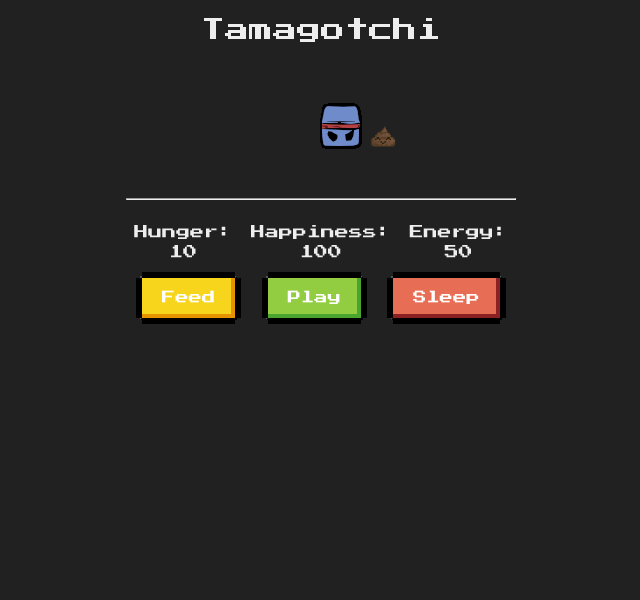
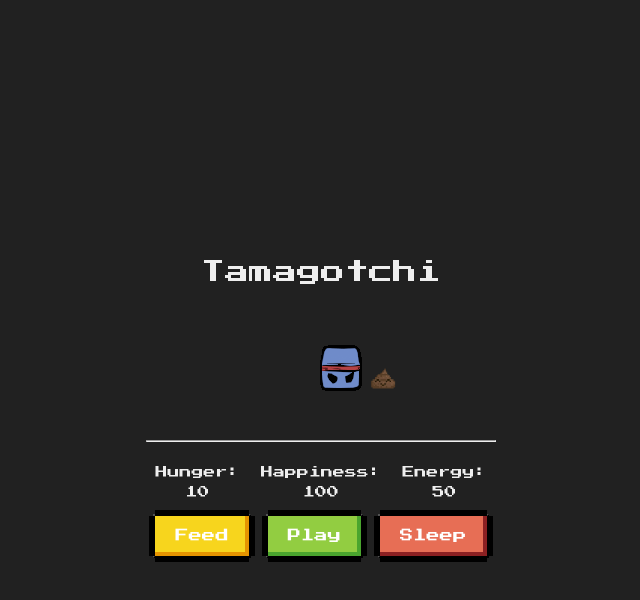
Before and after one commit to Tetidus/tamagotchi, a React (Create React App) app: page / in a window 1280 px wide. Shown: the top 600 px of the page, without its empty margins (319-959 px from the left). Built offline with nearby package versions, Linux system fonts and the light colour scheme; the HTML template or start-up script is replaced by a standard one.

Commit message:
tutto centrato

```diff
--- a/src/App.css
+++ b/src/App.css
@@ -13,12 +13,14 @@
   display: flex;
   flex-direction: column;
   align-items: center;
+  justify-content: center;
   background-color: #212121;
   color: #eee;
+  height: 100vh;
 }
 
 .container {
-  width: 390px;
+  width: 350px;
 }
 
 .statusBar {
--- a/src/components/Tamagotchi/Tamagotchi.css
+++ b/src/components/Tamagotchi/Tamagotchi.css
@@ -1,5 +1,5 @@
 .stats {
-    font-size: 14px;
+    font-size: 12px;
 }
 
 .character {
```
